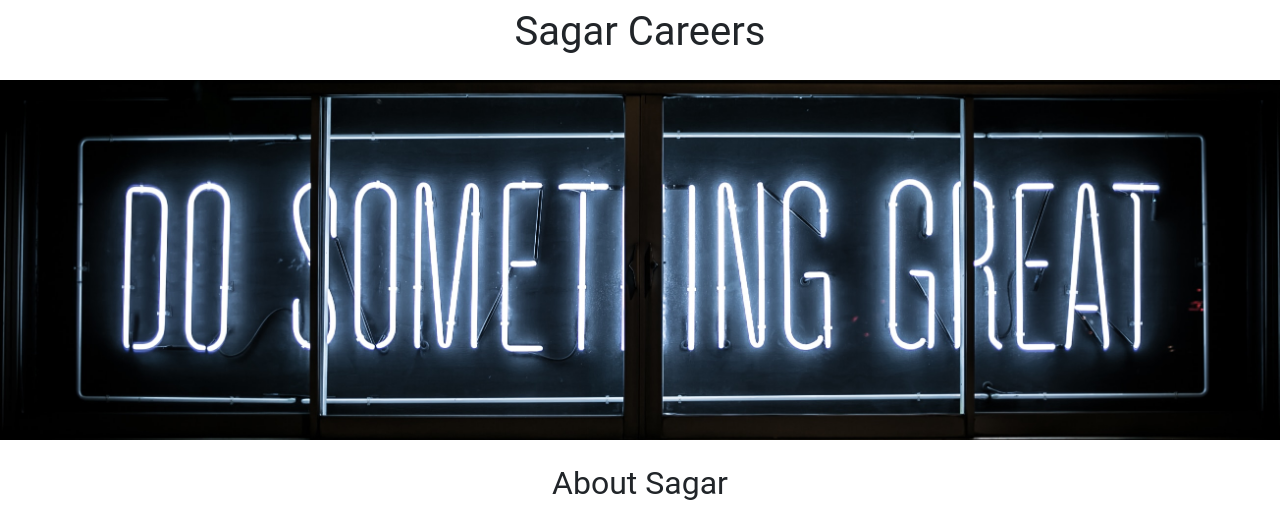
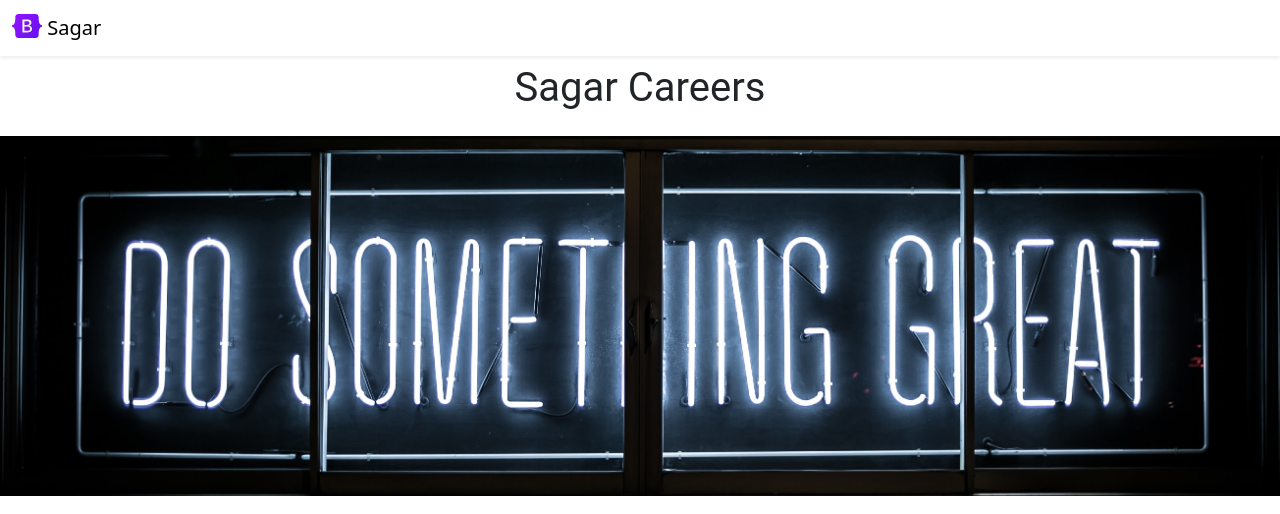
Before and after one commit to sagar779/sagar-careers-website-v2, a Flask app: page / in a window 1280 px wide. Shown: the top 514 px of the page. Run offline with Flask 3, Linux system fonts and the light colour scheme.

Commit message:
Functional and  aesthetic improvements

```diff
--- /dev/null
+++ b/templates/footer.html
@@ -0,0 +1,14 @@
+<div class="container">
+  <footer class=" py-3 my-4">
+    <ul class="nav justify-content-center border-bottom pb-3 mb-3">
+    <li class="nav-item"> <a href="https://sagar-careers-website.sagarrauthan.repl.co/" class="nav-link px text-muted">Home</a></li>
+        <li class="nav-item"> <a href="https://sagar-careers-website.sagarrauthan.repl.co/" class="nav-link px text-muted">Features</a></li>
+        <li class="nav-item"> <a href="https://sagar-careers-website.sagarrauthan.repl.co/" class="nav-link px text-muted">Pricing</a></li>
+        <li class="nav-item"> <a href="https://sagar-careers-website.sagarrauthan.repl.co/" class="nav-link px text-muted">FAQs</a></li>
+        <li class="nav-item"> <a href="https://sagar-careers-website.sagarrauthan.repl.co/" class="nav-link px text-muted">About</a></li>
+
+    </ul>
+    <p class="text-center text-muted">&copy; 2023 Company,Sagar </p>
+  </footer>
+
+</div>
--- a/templates/home.html
+++ b/templates/home.html
@@ -3,7 +3,7 @@
   <head>
     <meta charset="utf-8">
     <meta name="viewport" content="width=device-width, initial-scale=1">
-     <link href="https://cdn.jsdelivr.net/npm/bootstrap@5.3.0/dist/css/bootstrap.min.css" rel="stylesheet" integrity="sha384-9ndCyUaIbzAi2FUVXJi0CjmCapSmO7SnpJef0486qhLnuZ2cdeRhO02iuK6FUUVM" crossorigin="anonymous">
+             <link href="https://cdn.jsdelivr.net/npm/bootstrap@5.3.0/dist/css/bootstrap.min.css" rel="stylesheet" integrity="sha384-9ndCyUaIbzAi2FUVXJi0CjmCapSmO7SnpJef0486qhLnuZ2cdeRhO02iuK6FUUVM" crossorigin="anonymous">
     <style>
       #banner{
         height: 360px;
@@ -49,13 +49,21 @@
     </style>
   </head>
   <body>
+    {% include 'nav.html' %}
     <div id="container">
     <h1 class="text-center mt-2 mb-4">Sagar Careers</h1>
     <img class="img-fluid"  id="banner" src="https://sagar-careers-website.sagarrauthan.repl.co/static/banner.jpeg" height="320">
     <h2 class="text-center mt-4 mb-2"> About Sagar</h2>
-    <p class="lead ">
+      <div class="row " style="margin-bottom:16px;">
+        <div class="col-md-6">
+    <p class=" lead ">
       There are many variations of passages of Lorem Ipsum available, but the majority have suffered alteration in some form, by injected humour, or randomised words which don't look even slightly believable. If you are going to use a passage of Lorem Ipsum, you need to be sure there isn't anything embarrassing hidden in the middle of text. All the Lorem Ipsum generators on the Internet tend to repeat predefined chunks as necessary, making this the first true generator on the Internet. It uses a dictionary of over 200 Latin words, combined with a handful of model sentence structures, to generate Lorem Ipsum which looks reasonable. The generated Lorem Ipsum is therefore always free from repetition, injected humour, or non-characteristic words etc.
     </p>
+          </div >
+        <div class=" d-none d-md-block col-md-6col-6">
+        <img src="/static/people.jpeg" style="height:320px; border-radius:4px;">
+      </div>
+      </div>
     <h2 class="text-center mt-2 mb-4">Job Openings</h2>
     <div >
       {% for job in jobs %}
@@ -63,9 +71,10 @@
       {%  endfor%}
     </div>
     <div style="text-align: center;">
-    <button class="btn btn-primary btn-lg mb-4"> Contact US</button>
-      <p> Copyright 2023, Sagar</p>
+    <a class="btn btn-primary btn-lg mb-4" href="mailto:sagarsinghroithan40@gmail.com?subject=Question%20about%20job%20opening&body=My%20name%3A%20%3Cyour%20name%20here%3E%0D%0A%0D%0AMy%20question%3A%20%3Center%20question%20here%3E"> Contact US</a>
+
     </div>
     </div>
+    {% include 'footer.html' %}
   </body>
 </html>
--- a/templates/jobitem.html
+++ b/templates/jobitem.html
@@ -1,4 +1,4 @@
-    <div style="margin-bottom:16px; padding-bottom: 8px;" class="border-bottom row"  >
+    <div style="margin-bottom:16px; padding-bottom: 8px;" class="border-bottom row "  >
 
       <div class="col-9">
         <h4
@@ -16,8 +16,8 @@
         {% endif %}
 
       </div>
-      <div class="col-3">
-      <button type="button" class="btn btn-outline-primary"> Apply</button>
+      <div class="col-2 padding-right:16px">
+      <a href="mailto:sagarsinghroithan40@gmail.com?subject=Application%20for%20{{job['title']}}&body=My%20name%3A%20%3Cyour%20name%20here%3E%0D%0A%0D%0AMy%20Resume%20link%3A%20%3Cresume%20link%3E%0D%0A%0D%0AMy%20LinkedIn%20link%3A%20%3Clinkedin%20in%3E " type="button" class="btn btn-outline-primary float-right align-middle"> Apply</a>
       </div>
 
       </div>
--- /dev/null
+++ b/templates/nav.html
@@ -0,0 +1,9 @@
+<nav class="navbar shadow-sm fixed-top bg-white">
+  <div class="container-fluid">
+    <a class="navbar-brand" href="#">
+      <img src="https://sagar-careers-website.sagarrauthan.repl.co/static/bootstrap-logo.svg" alt="Logo" width="30" height="24" class="d-inline-block align-text-top">
+      Sagar
+    </a>
+  </div>
+</nav>
+<div style="height:56px"> </div>
```
Also changed, not shown: static/bootstrap-logo.svg (added), 1 other file.
